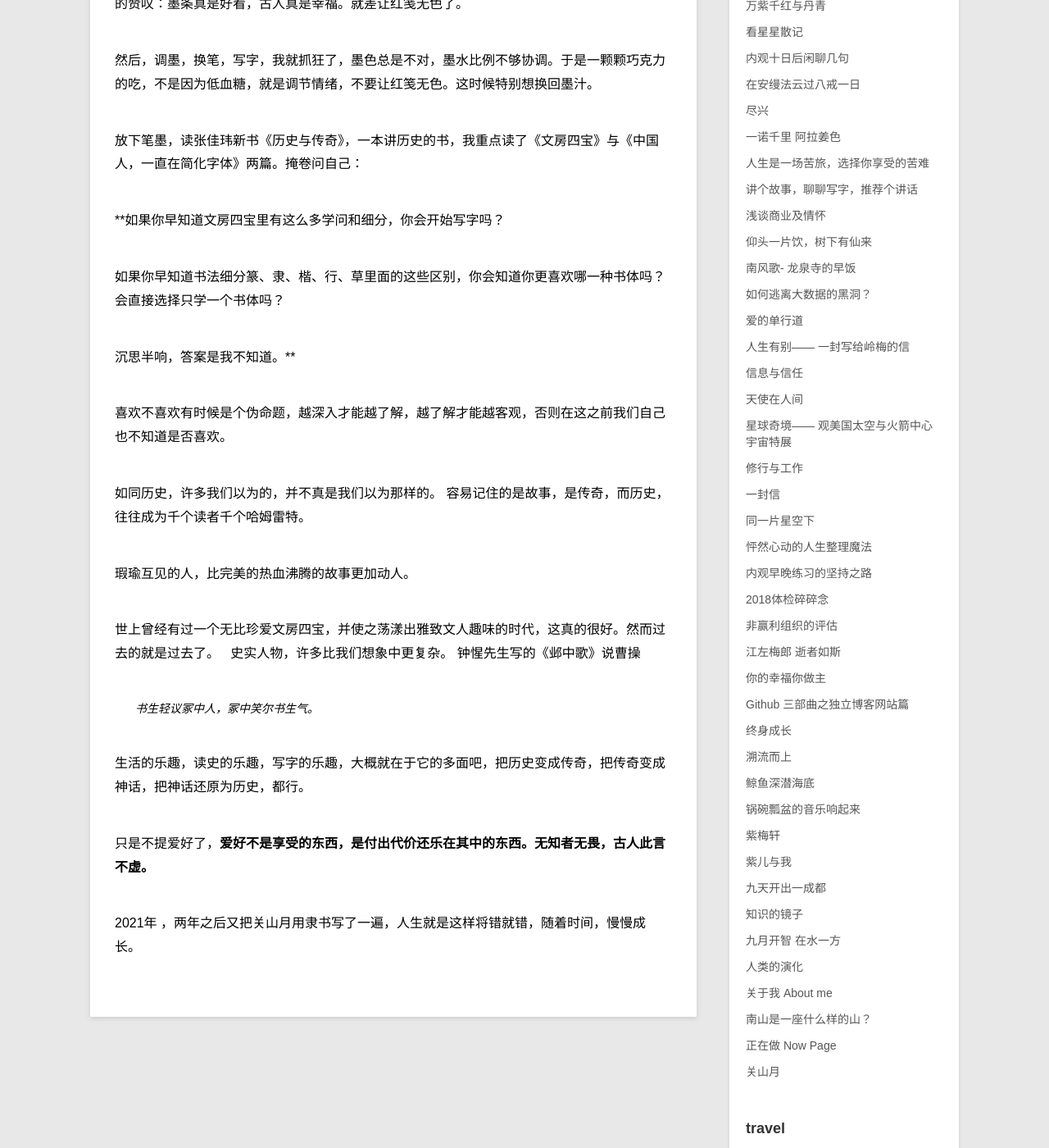
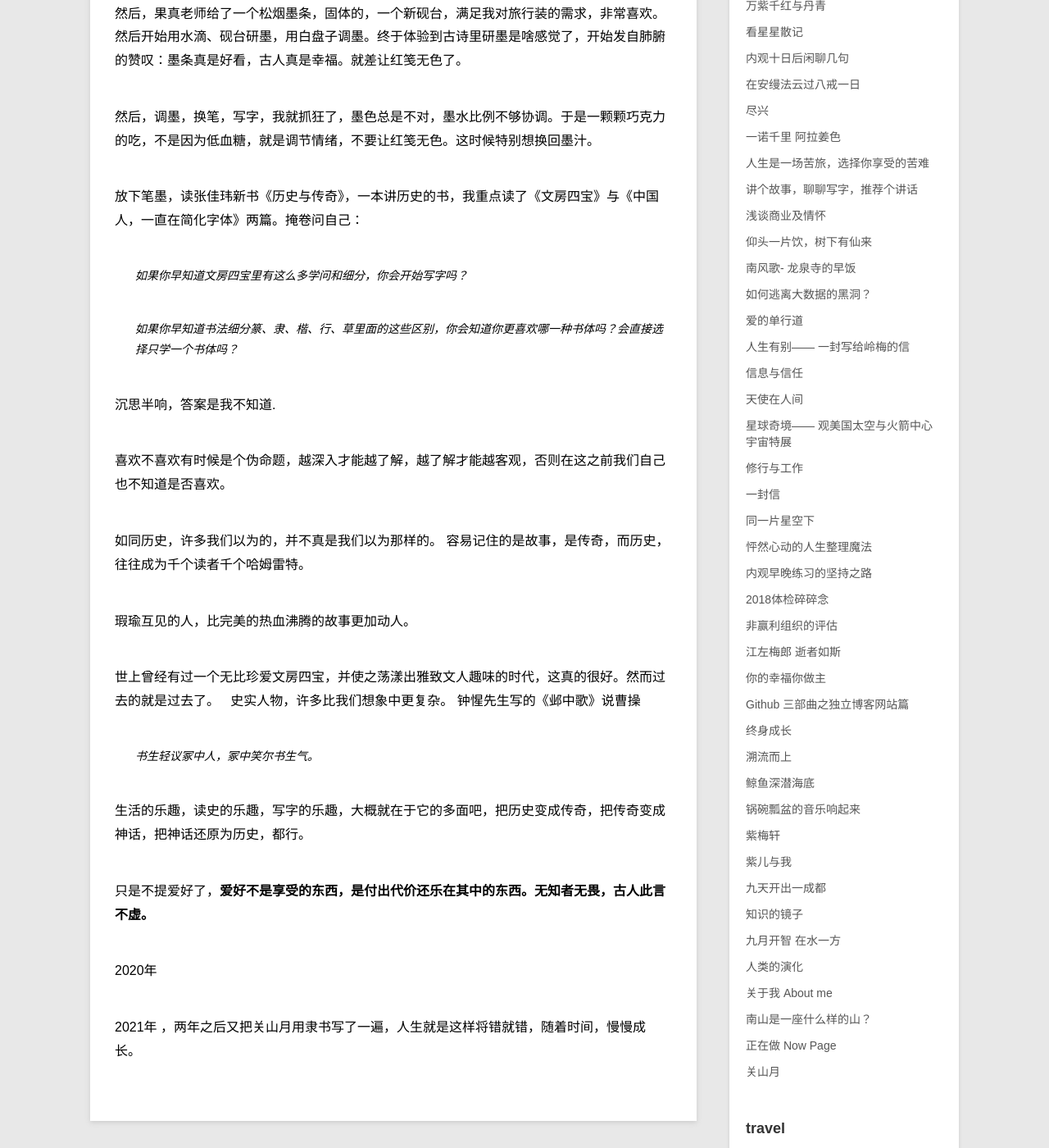
Before and after one commit to violettianjie/violettianjie.github.io, a Jekyll site: the page built from _posts/blog/2021-10-24-xiezi.md, in a window 1280 px wide and 1400 px high, scrolled down 1802 px. Shown: the whole window at 82% size. Built offline with Jekyll 4.4.1, drawn with Linux system fonts in a browser that asks for light colours.

Commit message:
Update 2021-10-24-xiezi.md

```diff
--- a/_posts/blog/2021-10-24-xiezi.md
+++ b/_posts/blog/2021-10-24-xiezi.md
@@ -8,6 +8,9 @@ category: blog
 ### 写字
 
 > 回首来时路，苍苍横翠微。前方路漫漫，关山度若飞
+
+
+2019年
 
 
 2019年2月底，闲逛，走进希微书院，跟着旁听了半小时书法课。老师上来让练习逆锋起笔，写横，写竖；欲右先左，欲下先上，和爱出者爱返福往者福来有异曲同工之妙。临了，旁边上课的同学问我:你是做会计的吗？因为我和老师聊天的话风是这样的：老师，你做这个能不能养活自己，盈亏平衡吗？你们合伙人是三个还是两个？诸如此类和数字相关的话题。从中央美院毕业不久的老师说他的目标是不要当书法家。
@@ -44,11 +47,11 @@ category: blog
 
 放下笔墨，读张佳玮新书《历史与传奇》，一本讲历史的书，我重点读了《文房四宝》与《中国人，一直在简化字体》两篇。掩卷问自己：
 
-**如果你早知道文房四宝里有这么多学问和细分，你会开始写字吗？
+> 如果你早知道文房四宝里有这么多学问和细分，你会开始写字吗？
 
-如果你早知道书法细分篆、隶、楷、行、草里面的这些区别，你会知道你更喜欢哪一种书体吗？会直接选择只学一个书体吗？
+> 如果你早知道书法细分篆、隶、楷、行、草里面的这些区别，你会知道你更喜欢哪一种书体吗？会直接选择只学一个书体吗？
 
-沉思半响，答案是我不知道。**
+沉思半响，答案是我不知道.
 
 喜欢不喜欢有时候是个伪命题，越深入才能越了解，越了解才能越客观，否则在这之前我们自己也不知道是否喜欢。
 
@@ -66,4 +69,6 @@ category: blog
 
 只是不提爱好了，**爱好不是享受的东西，是付出代价还乐在其中的东西。无知者无畏，古人此言不虚。**
 
+2020年
+
 2021年 ，两年之后又把关山月用隶书写了一遍，人生就是这样将错就错，随着时间，慢慢成长。
```
